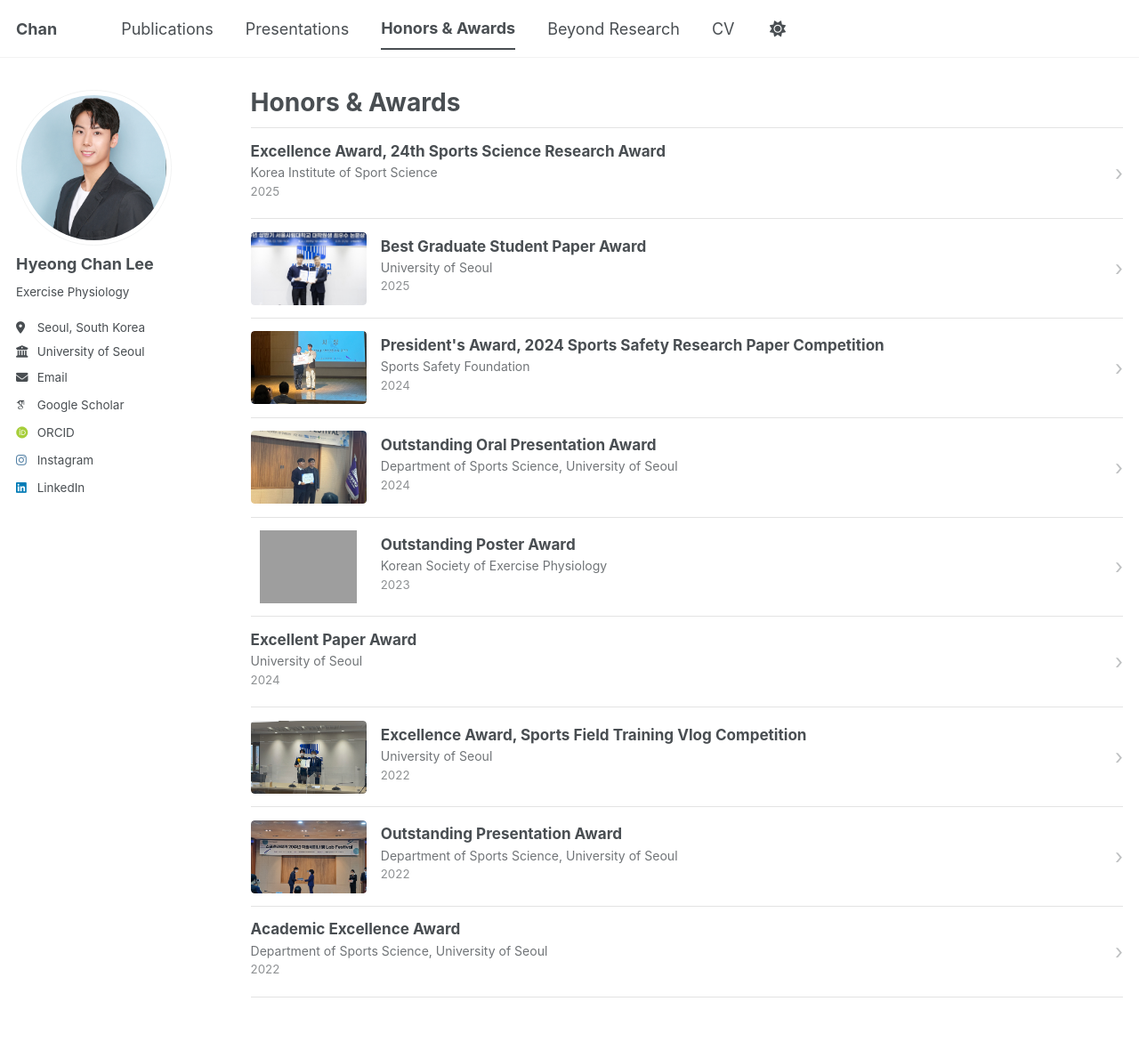
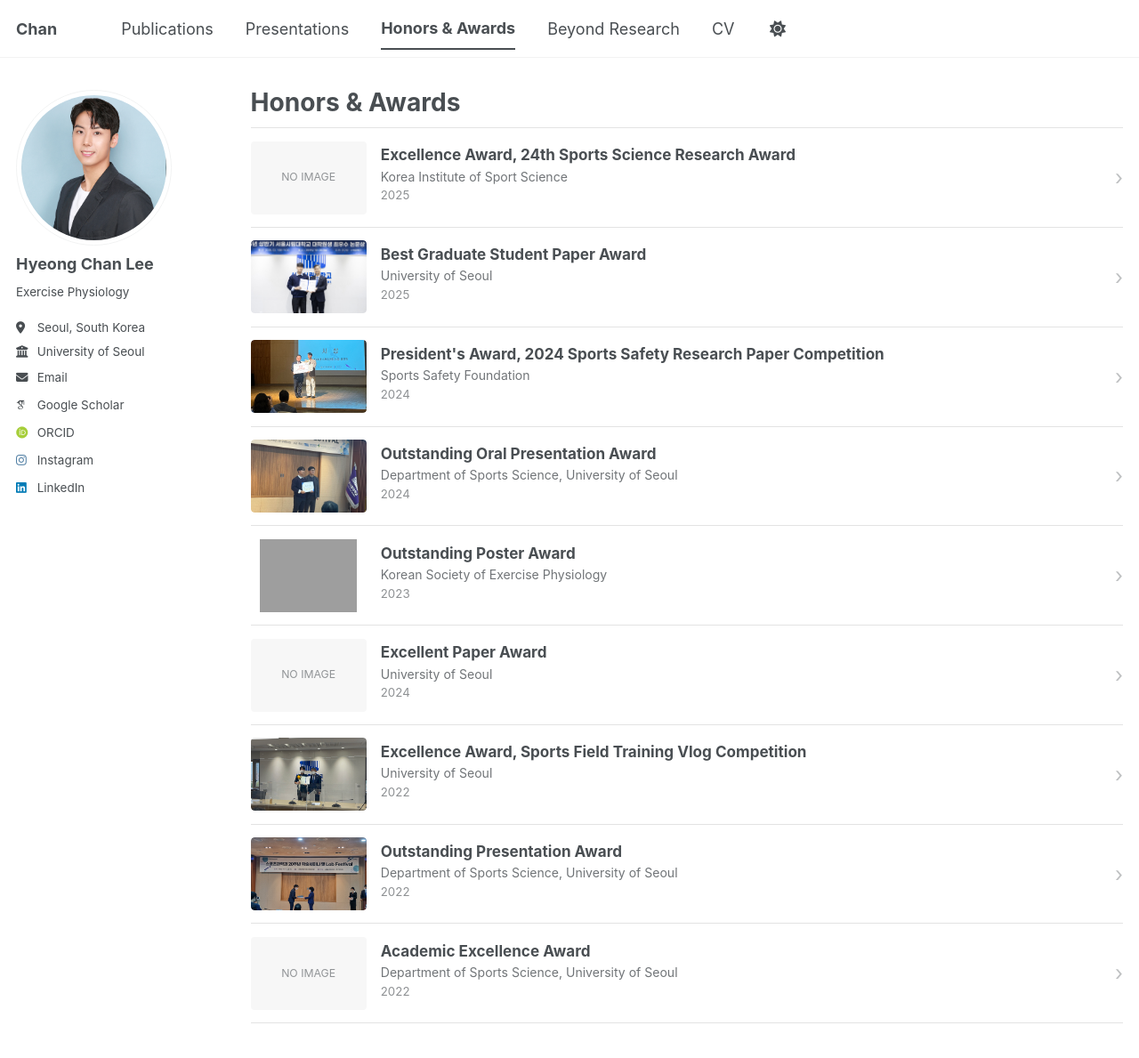
Before and after one commit to brocoldLee/brocoldLee.github.io, a Jekyll site: the page built from _pages/portfolio.html, in a window 1280 px wide and 1240 px high. Shown: the top 1189 px of the window at 89% size. Built offline with Jekyll 4.4.1, drawn with Linux system fonts in a browser that asks for light colours; some web fonts are replaced; a script bundle is joined from its source files by our own code; library files that are not in the unit come from our copies; grey boxes are pictures that could not be loaded.

Commit message:
Show placeholders for awards without photos

```diff
--- a/_includes/archive-single-award.html
+++ b/_includes/archive-single-award.html
@@ -1,17 +1,21 @@
 {% include base_path %}
 
-<a class="presentation-card{% unless post.thumbnail %} presentation-card--no-image{% endunless %}" href="{{ base_path }}{{ post.url }}">
+<a class="presentation-card" href="{{ base_path }}{{ post.url }}">
 
-  {% if post.thumbnail %}
-    <div class="presentation-card__media">
+  <div class="presentation-card__media">
+    {% if post.thumbnail %}
       <img
         src="{{ post.thumbnail }}"
         alt="{{ post.title }}"
         class="presentation-card__image"
         {% if post.thumbnail_fit %}style="object-fit: {{ post.thumbnail_fit }};"{% endif %}
       >
-    </div>
-  {% endif %}
+    {% else %}
+      <div class="presentation-card__placeholder" aria-hidden="true">
+        <span>NO IMAGE</span>
+      </div>
+    {% endif %}
+  </div>
 
   <div class="presentation-card__content">
 
```
